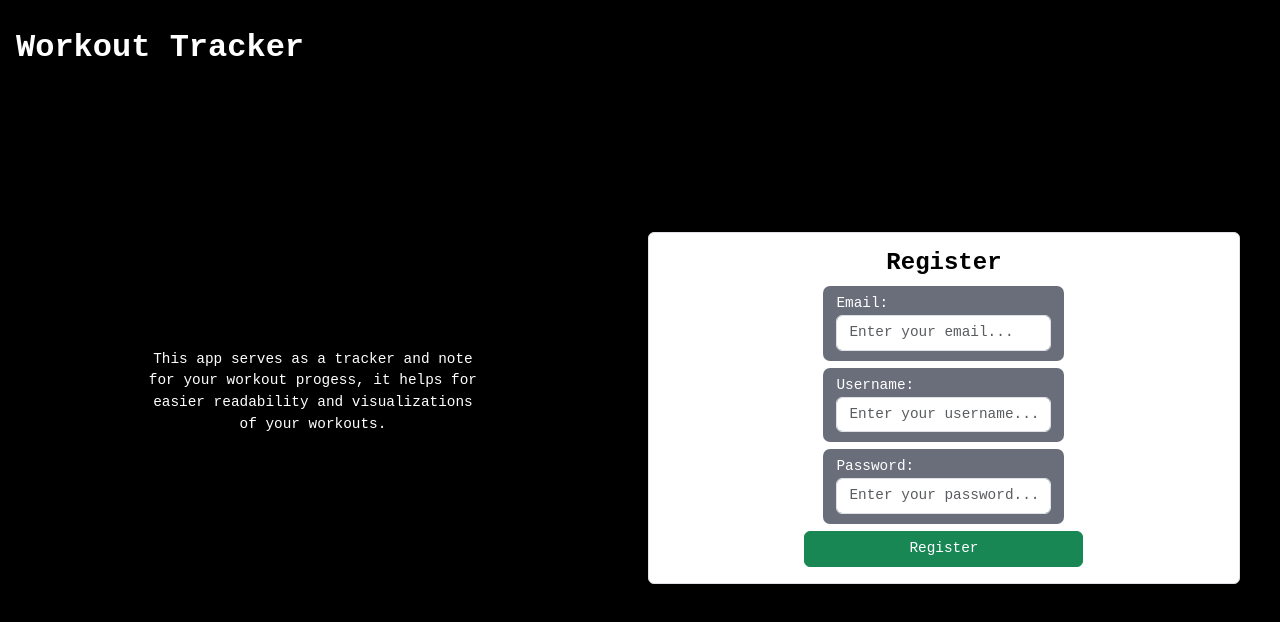
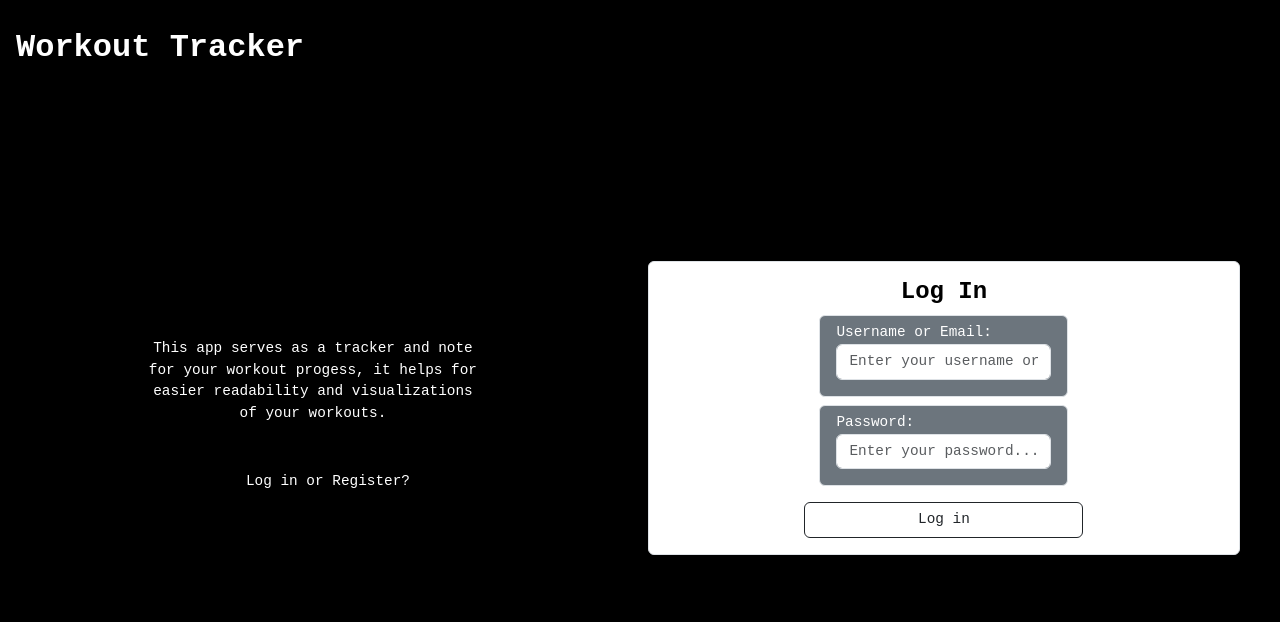
Before and after one commit to Pantaleon-Arkady/My-App, a React (Vite) app in the folder frontend/: page / in a window 1280 px wide. Shown: the top 622 px of the page. Built offline with nearby package versions, Linux system fonts and the light colour scheme.

Commit message:
login form added and logic to toggle between forms

```diff
--- a/frontend/src/pages/LandingPage.jsx
+++ b/frontend/src/pages/LandingPage.jsx
@@ -1,7 +1,18 @@
 import RegisterForm from "../forms/RegisterForm";
+import LoginForm from "../forms/LoginForm";
 import Headers from "../components/Header";
+import { useState } from "react";
 
 function LandingPage() {
+    const [isRegister, setIsRegister] = useState(false);
+
+    const showLogIn = () => {
+        setIsRegister(false);
+    };
+
+    const showRegister = () => {
+        setIsRegister(true);
+    };
 
     return (
         <div>
@@ -15,10 +26,24 @@ function LandingPage() {
                         <p className="text-center landing_greetings">
                             This app serves as a tracker and note for your workout progess, it helps for easier readability and visualizations of your workouts.
                         </p>
+                        <label className="d-none d-md-block">
+                            <a onClick={showLogIn}>Log in </a>
+                            or
+                            <a onClick={showRegister}> Register?</a>
+                        </label>
                     </div>
                     <div className="px-3 w-100 w-md-50">
-                        <RegisterForm />
+                        {isRegister?
+                            <RegisterForm/>
+                            :
+                            <LoginForm />
+                        }
                     </div>
+                    <label className="mt-3  d-md-none">
+                        <a onClick={showLogIn}>Log in </a>
+                        or
+                        <a onClick={showRegister}> Register?</a>
+                    </label>
                 </div>
             </div>
         </div>
```
